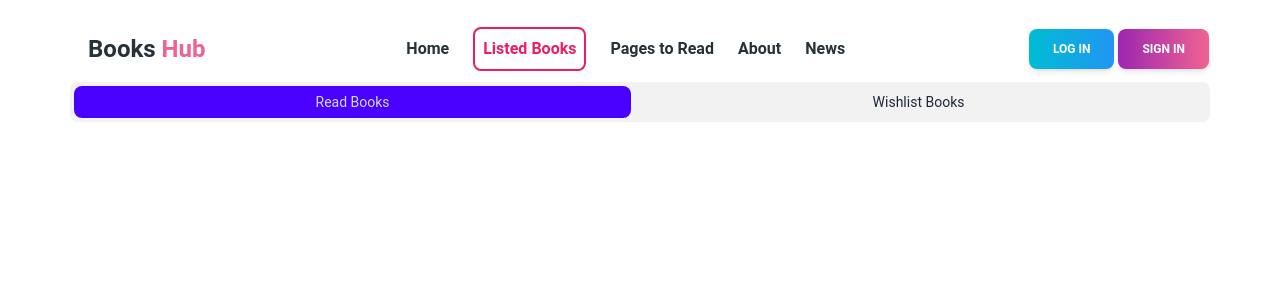
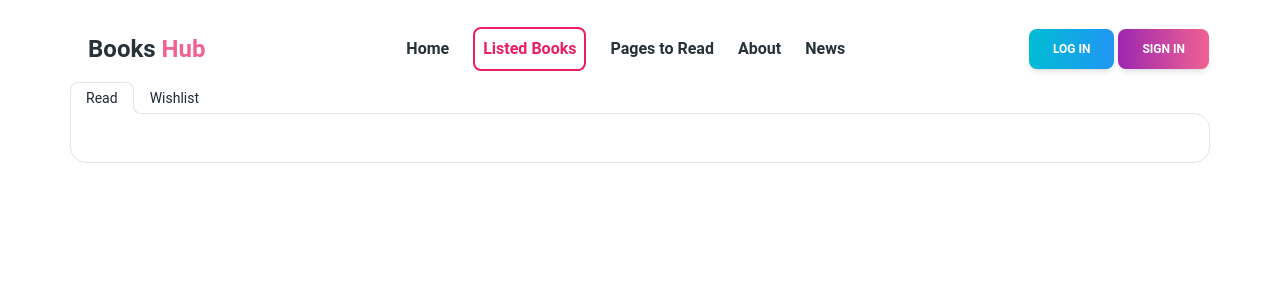
Before and after one commit to md-saiful-islam-0705/Books-Hub, a React (Vite) app: page /listedBooks in a window 1280 px wide. Shown: the top 300 px of the page. Built offline with nearby package versions, Linux system fonts and the light colour scheme.

Commit message:
display book card on listedBooks page

```diff
--- a/src/components/Books/Books.jsx
+++ b/src/components/Books/Books.jsx
@@ -15,11 +15,14 @@ const Books = () => {
   }
 
   return (
+    <div>
+        <h1 className="text-4xl my-5 font-semibold text-center">Books</h1>
       <div className="container grid mt-5 grid-cols-1 md:grid-cols-2 lg:grid-cols-3 xl:grid-cols-3 gap-8">
         {books.map((book) => (
           <Book key={book.bookId} book={book} />
         ))}
       </div>
+    </div>
   );
 };
 
--- a/src/components/Read/Read.jsx
+++ /dev/null
@@ -1,11 +0,0 @@
-
-
-const Read = () => {
-    return (
-        <div>
-
-        </div>
-    );
-};
-
-export default Read;
--- a/src/components/Tab/Tab.jsx
+++ b/src/components/Tab/Tab.jsx
@@ -1,37 +1,62 @@
-import { useState } from 'react';
-import PropTypes from 'prop-types';
+import { useState } from "react";
+import PropTypes from "prop-types";
+import BookCard from "../BookCard/BookCard";
 
-const Tab = ({ tabs, defaultTab, onTabChange }) => {
-  const [activeTab, setActiveTab] = useState(defaultTab);
+const Tab = ({ books, onTabChange, onDelete }) => {
+  const [activeTab, setActiveTab] = useState("read");
 
-  const handleTabClick = (tab) => {
+  const handleTabChange = (tab) => {
     setActiveTab(tab);
     onTabChange(tab);
   };
 
   return (
     <div role="tablist" className="tabs tabs-lifted">
-      {tabs.map((tab) => (
-        <a
-          key={tab.value}
-          role="tab"
-          className={`tab ${activeTab === tab.value ? 'tab-active' : ''}`}
-          onClick={() => handleTabClick(tab.value)}
-        >
-          {tab.label}
-        </a>
-      ))}
+      <input
+        type="radio"
+        name="my_tabs_2"
+        role="tab"
+        className="tab"
+        aria-label="Read"
+        checked={activeTab === "read"}
+        onChange={() => handleTabChange("read")}
+      />
+      <div
+        role="tabpanel"
+        className="tab-content bg-base-100 border-base-300 rounded-box p-6"
+      >
+        {activeTab === "read" &&
+          books.map((book) => (
+            <BookCard key={book.bookId} book={book} onDelete={onDelete} />
+          ))}
+      </div>
+
+      <input
+        type="radio"
+        name="my_tabs_2"
+        role="tab"
+        className="tab"
+        aria-label="Wishlist"
+        checked={activeTab === "wishlist"}
+        onChange={() => handleTabChange("wishlist")}
+      />
+      <div
+        role="tabpanel"
+        className="tab-content bg-base-100 border-base-300 rounded-box p-6"
+      >
+        {activeTab === "wishlist" &&
+          books.map((book) => (
+            <BookCard key={book.bookId} book={book} onDelete={onDelete} />
+          ))}
+      </div>
     </div>
   );
 };
 
 Tab.propTypes = {
-  tabs: PropTypes.arrayOf(PropTypes.shape({
-    label: PropTypes.string.isRequired,
-    value: PropTypes.string.isRequired,
-  })).isRequired,
-  defaultTab: PropTypes.string.isRequired,
+  books: PropTypes.arrayOf(PropTypes.object).isRequired,
   onTabChange: PropTypes.func.isRequired,
+  onDelete: PropTypes.func.isRequired,
 };
 
 export default Tab;
--- a/src/components/WishList/WishList.jsx
+++ /dev/null
@@ -1,11 +0,0 @@
-
-
-const WishList = () => {
-    return (
-        <div>
-            <h1>Wish</h1>
-        </div>
-    );
-};
-
-export default WishList;
--- a/src/pages/About.jsx
+++ b/src/pages/About.jsx
@@ -1,4 +1,3 @@
-
 
 
 const About = () => {
--- a/src/pages/BookDetails.jsx
+++ b/src/pages/BookDetails.jsx
@@ -24,21 +24,24 @@ const BookDetails = () => {
     );
   }
 
-  const handleReadButtonClick = () => {
+  const handleReadButtonClick = (book) => {
     if (!isAddedToRead) {
       saveBook(book);
       toast.success("Book added to Read");
       setIsAddedToRead(true);
       setIsAddedToWishlist(true);
+
     } else {
       toast.error("Book already added to Read");
     }
   };
-  const handleWishlistButtonClick = () => {
+
+  const handleWishlistButtonClick = (book) => {
     if (!isAddedToWishlist && !isAddedToRead) {
       saveBook(book);
       toast.success("Book added to Wishlist");
       setIsAddedToWishlist(true);
+
     } else if (isAddedToRead) {
       toast.error("Book already added to Read, cannot be added to Wishlist");
     } else {
@@ -60,9 +63,9 @@ const BookDetails = () => {
   } = book;
 
   return (
-    <div className="lg:flex justify-between  gap-20 rounded-xl p-10 mt-10 shadow-xl">
-      <div className="rounded-2xl shadow-xl bg-white p-10 lg:my-0 my-4 ">
-        <img src={image} alt={bookName} className="lg:w-[500px] h-[400px] " />
+    <div className="lg:flex justify-between gap-20 rounded-xl p-10 mt-10 shadow-xl">
+      <div className="rounded-2xl shadow-xl bg-white p-10 lg:my-0 my-4">
+        <img src={image} alt={bookName} className="lg:w-[500px] h-[400px]" />
       </div>
       <div className="space-y-3">
         <h1 className="text-5xl font-serif font-semibold">{bookName}</h1>
@@ -102,16 +105,17 @@ const BookDetails = () => {
             size="md"
             variant="outlined"
             className=" lg:inline-block border-pink-300"
-            onClick={handleReadButtonClick}
+            onClick={() => handleReadButtonClick(book)}
           >
             <span>Read</span>
           </Button>
+
           <Button
             size="md"
             className=" lg:inline-block bg-gradient-to-r from-purple-500 to-pink-300"
-            onClick={handleWishlistButtonClick}
+            onClick={() => handleWishlistButtonClick(book)}
           >
-            <span>Wish List</span>
+            <span>Wishlist</span>
           </Button>
         </div>
       </div>
--- a/src/pages/ListedBooks.jsx
+++ b/src/pages/ListedBooks.jsx
@@ -1,10 +1,14 @@
+import { useState } from "react";
 import { getStoredBooks } from "../utility/LocalStorage";
-import BookCard from "../components/BookCard/BookCard";
 import Tab from "../components/Tab/Tab";
-import { useState } from "react";
 
 const ListedBooks = () => {
   const [storedBooks, setStoredBooks] = useState(getStoredBooks());
+  const [activeTab, setActiveTab] = useState("read");
+
+  const handleTabChange = (tab) => {
+    setActiveTab(tab);
+  };
 
   const handleDelete = (bookId) => {
     const updatedBooks = storedBooks.filter((book) => book.bookId !== bookId);
@@ -14,21 +18,45 @@ const ListedBooks = () => {
 
   return (
     <div>
-      <div role="tablist" className="tabs tabs-boxed">
-        <a role="tab" className="tab tab-active">
-          Read Books
-        </a>
-        <a role="tab" className="tab ">
-          Wishlist Books
-        </a>
-      </div>
-      <div className="book-list">
-        {storedBooks.map((book) => (
-          <BookCard key={book.bookId} book={book} onDelete={handleDelete} />
-        ))}
-      </div>
+      <Tab
+        books={storedBooks}
+        activeTab={activeTab}
+        onDelete={handleDelete}
+        onTabChange={handleTabChange}
+      />
     </div>
   );
 };
 
 export default ListedBooks;
+
+// import { getStoredBooks } from "../utility/LocalStorage";
+// import BookCard from "../components/BookCard/BookCard";
+// import Tab from "../components/Tab/Tab";
+// import { useState } from "react";
+
+// const ListedBooks = () => {
+//   const [storedBooks, setStoredBooks] = useState(getStoredBooks());
+
+//   const handleDelete = (bookId) => {
+//     const updatedBooks = storedBooks.filter((book) => book.bookId !== bookId);
+//     setStoredBooks(updatedBooks);
+//     localStorage.setItem('books', JSON.stringify(updatedBooks));
+//   };
+
+//   return (
+//     <div>
+//       <div className="book-list">
+//         {storedBooks.map((book) => (
+//           <BookCard key={book.bookId} book={book} onDelete={handleDelete}/>
+//         ))}
+//       </div>
+//     </div>
+//   );
+// };
+
+// export default ListedBooks;
+
+// ListedBooks.js
+
+// ListedBooks.js
--- a/src/utility/LocalStorage.js
+++ b/src/utility/LocalStorage.js
@@ -1,3 +1,23 @@
+
+// const getStoredBooks = () => {
+//   const storedBooks = localStorage.getItem("books");
+//   return storedBooks ? JSON.parse(storedBooks) : [];
+// };
+
+// Function to save a book to local storage
+// const saveBook = book => {
+// const storedBooks = getStoredBooks();
+// const exists = storedBooks.find(b => b.bookId === book.bookId);
+
+//   if (!exists) {
+//     storedBooks.push(book);
+//     localStorage.setItem("books", JSON.stringify(storedBooks));
+//   }
+// };
+
+
+
+// export { getStoredBooks, saveBook };
 
 const getStoredBooks = () => {
   const storedBooks = localStorage.getItem("books");
@@ -5,11 +25,12 @@ const getStoredBooks = () => {
 };
 
 // Function to save a book to local storage
-const saveBook = book => {
-const storedBooks = getStoredBooks();
-const exists = storedBooks.find(b => b.bookId === book.bookId);
+const saveBook = (book, tab) => {
+  const storedBooks = getStoredBooks();
+  const exists = storedBooks.find((b) => b.bookId === book.bookId);
 
   if (!exists) {
+    book.tab = tab; // Add tab information to the book
     storedBooks.push(book);
     localStorage.setItem("books", JSON.stringify(storedBooks));
   }
```
Also changed, not shown: src/routes/Routes.jsx (+3 -10 lines). Lines whose indentation alone changed are shown as unchanged.
